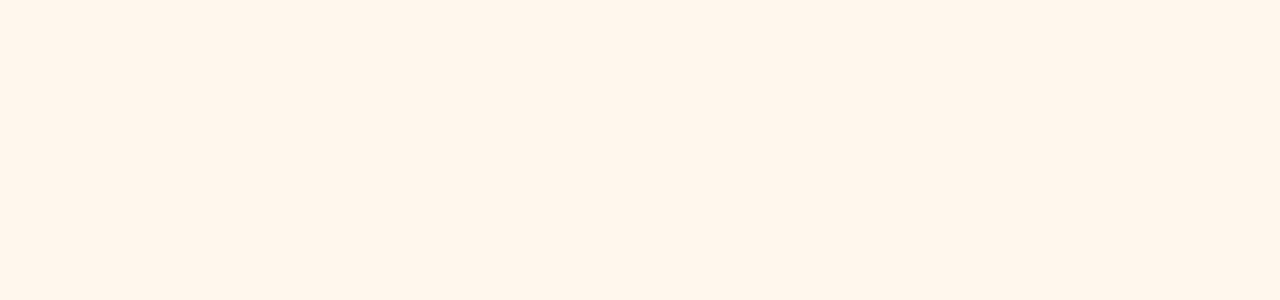
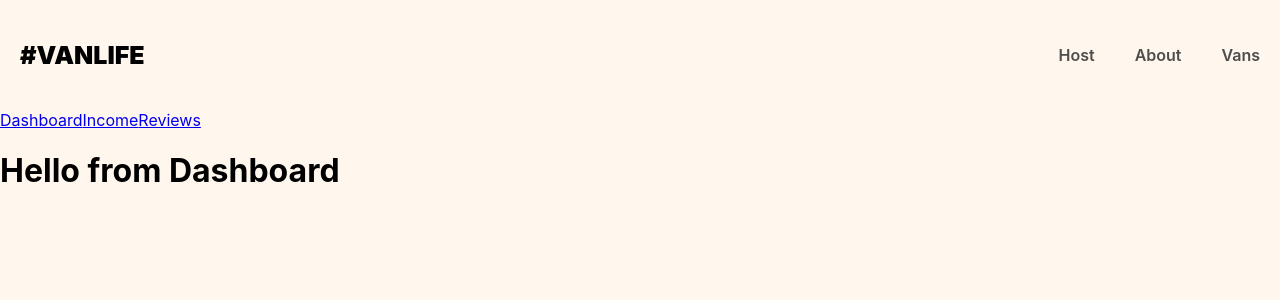
Before and after one commit to Udayanga1/react-practice, a React (Vite) app in the folder VANLIFE/: page /host in a window 1280 px wide. Before the commit this address had no page. Shown: the top 300 px of the page. Built offline with nearby package versions, Linux system fonts and the light colour scheme; what miragejs would draw is missing.

Commit message:
VANLIFE: implement host pages with routes

```diff
--- a/VANLIFE/src/App.jsx
+++ b/VANLIFE/src/App.jsx
@@ -1,9 +1,13 @@
-import { BrowserRouter, Routes, Route, Link } from "react-router-dom"
+import { BrowserRouter, Routes, Route } from "react-router-dom"
 import Home from "./pages/Home"
 import About from "./pages/About"
-import Vans from "./pages/Vans"
-import VanDetail from "./pages/VanDetail"
+import Vans from "./pages/Vans/Vans"
+import VanDetail from "./pages/Vans/VanDetail"
 import Layout from "./components/Layout"
+import Dashboard from "./pages/Host/Dashboard"
+import Income from "./pages/Host/Income"
+import Reviews from "./pages/Host/Reviews"
+import { HostLayout } from "./components/HostLayout"
 
 function App() {
 	return (
@@ -15,6 +19,11 @@
 						<Route path='/about' element={<About />} />
 						<Route path='/vans' element={<Vans />} />
 						<Route path='/vans/:id' element={<VanDetail />} />
+						<Route path='/host' element={<HostLayout />}>
+							<Route path='/host' element={<Dashboard />} />
+							<Route path='/host/income' element={<Income />} />
+							<Route path='/host/reviews' element={<Reviews />} />
+						</Route>
 					</Route>
 				</Routes>
 			</BrowserRouter>
--- a/VANLIFE/src/components/Header.jsx
+++ b/VANLIFE/src/components/Header.jsx
@@ -7,6 +7,7 @@
 				#VanLife
 			</Link>
 			<nav>
+				<Link to='/host'>Host</Link>
 				<Link to='/about'>About</Link>
 				<Link to='/vans'>Vans</Link>
 			</nav>
--- /dev/null
+++ b/VANLIFE/src/components/HostLayout.jsx
@@ -0,0 +1,14 @@
+import { Link, Outlet } from "react-router-dom"
+
+export const HostLayout = () => {
+	return (
+		<>
+			<nav>
+				<Link to='/host'>Dashboard</Link>
+				<Link to='/host/income'>Income</Link>
+				<Link to='/host/reviews'>Reviews</Link>
+			</nav>
+			<Outlet />
+		</>
+	)
+}
--- /dev/null
+++ b/VANLIFE/src/pages/Host/Dashboard.jsx
@@ -0,0 +1,11 @@
+import { Outlet } from "react-router-dom"
+
+const Dashboard = () => {
+	return (
+		<>
+			<h1>Hello from Dashboard</h1>
+			<Outlet />
+		</>
+	)
+}
+export default Dashboard
--- /dev/null
+++ b/VANLIFE/src/pages/Host/Income.jsx
@@ -0,0 +1,4 @@
+const Income = () => {
+	return <div>Income</div>
+}
+export default Income
--- /dev/null
+++ b/VANLIFE/src/pages/Host/Reviews.jsx
@@ -0,0 +1,4 @@
+const Reviews = () => {
+	return <div>Reviews</div>
+}
+export default Reviews
```
Also changed, not shown: VANLIFE/src/pages/Vans/VanDetail.jsx (renamed from VANLIFE/src/pages/VanDetail.jsx), VANLIFE/src/pages/Vans/Vans.jsx (renamed from VANLIFE/src/pages/Vans.jsx).
